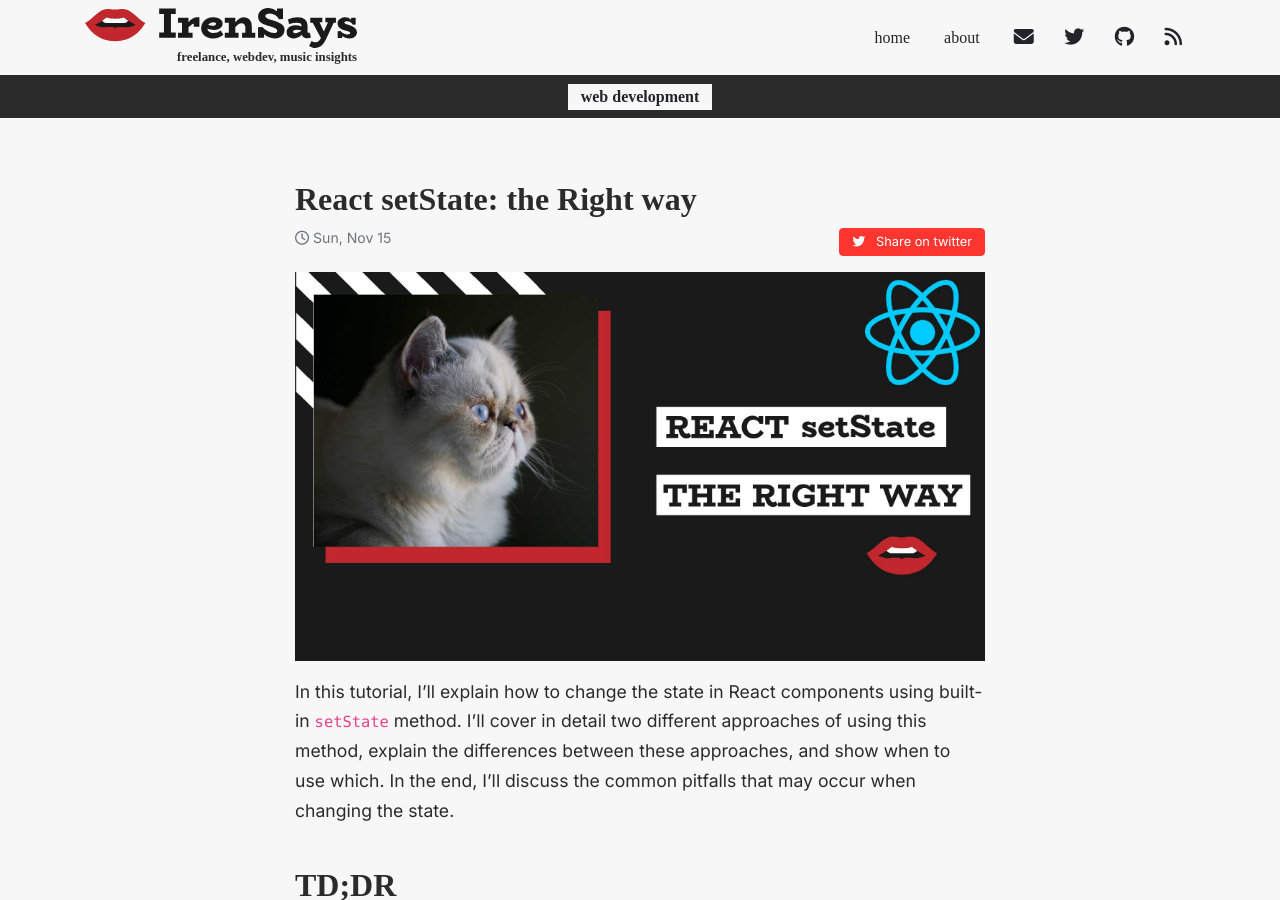
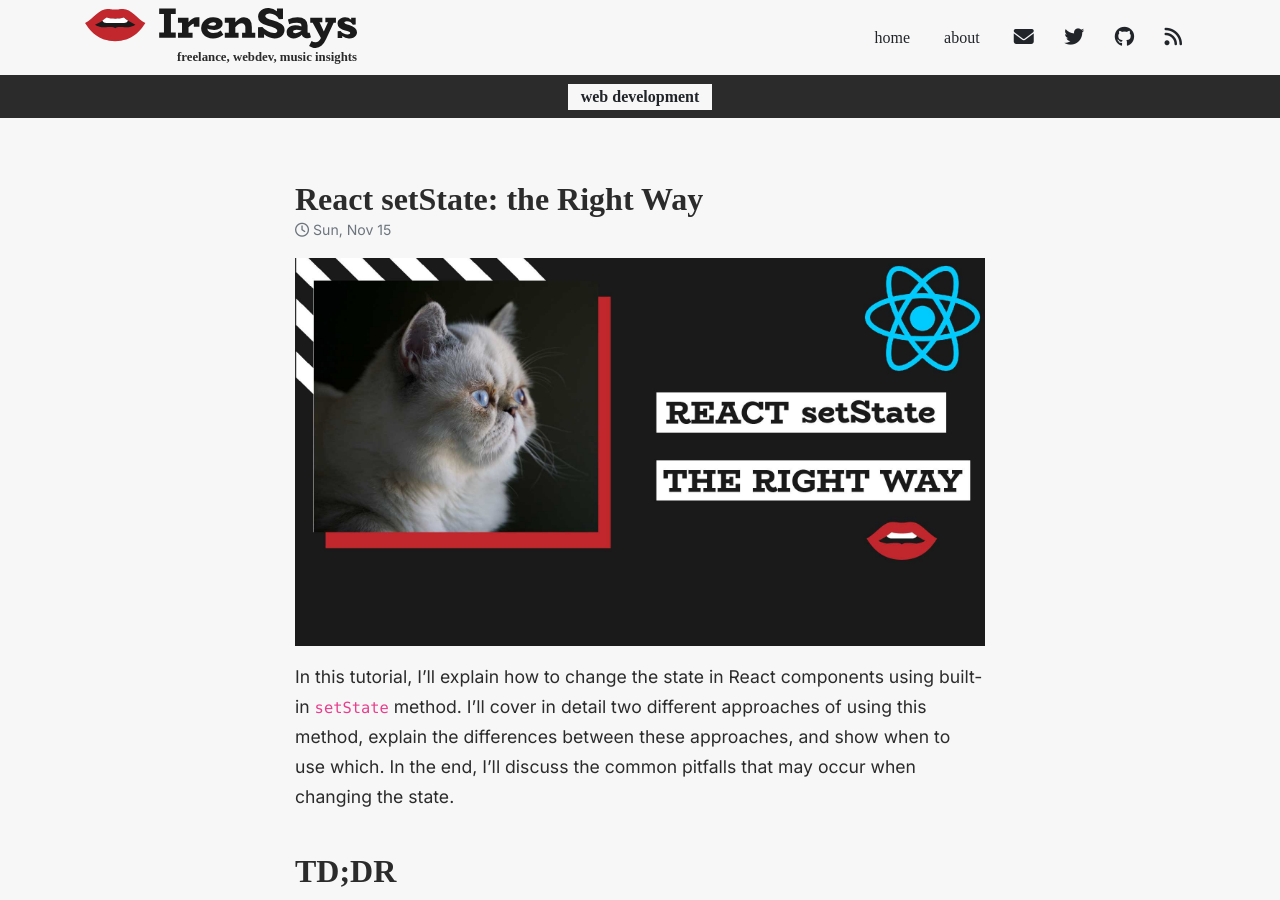
Before and after one commit to irensaywhen/my-blog, a Jekyll site: the page built from _posts/Programming/2020-11-15-react-set-state.md, in a window 1280 px wide and 900 px high. Built offline with Jekyll 4.4.1, drawn with Linux system fonts in a browser that asks for light colours; nearby versions of some CDN libraries; some web fonts are replaced.

Commit message:
Style adjustments

```diff
--- a/_layouts/post.html
+++ b/_layouts/post.html
@@ -16,17 +16,13 @@
                 </h1>
                 <!--Post date-->
                 <div
-                    class="d-flex mt-2 justify-content-between">
+                    class="d-flex justify-content-between align-items-start">
                     <time
                         class="small d-inline-block text-left text-muted pr-4">
                         <i
                             class="far fa-clock"></i>&nbsp;
                         {%- include post_date.html -%}
                     </time>
-                    <span
-                        class="align-self-center">
-                        {% include share.html %}
-                    </span>
                 </div>
                 {% if post.subtitle %}
                     <p
--- a/_posts/Programming/2020-11-15-react-set-state.md
+++ b/_posts/Programming/2020-11-15-react-set-state.md
@@ -1,5 +1,5 @@
 ---
-title: 'React setState: the Right way'
+title: 'React setState: the Right Way'
 description: 'React setState: the right way'
 slug: react-setstate
 thumbnail: 'react-set-state43-20.jpg'
```
